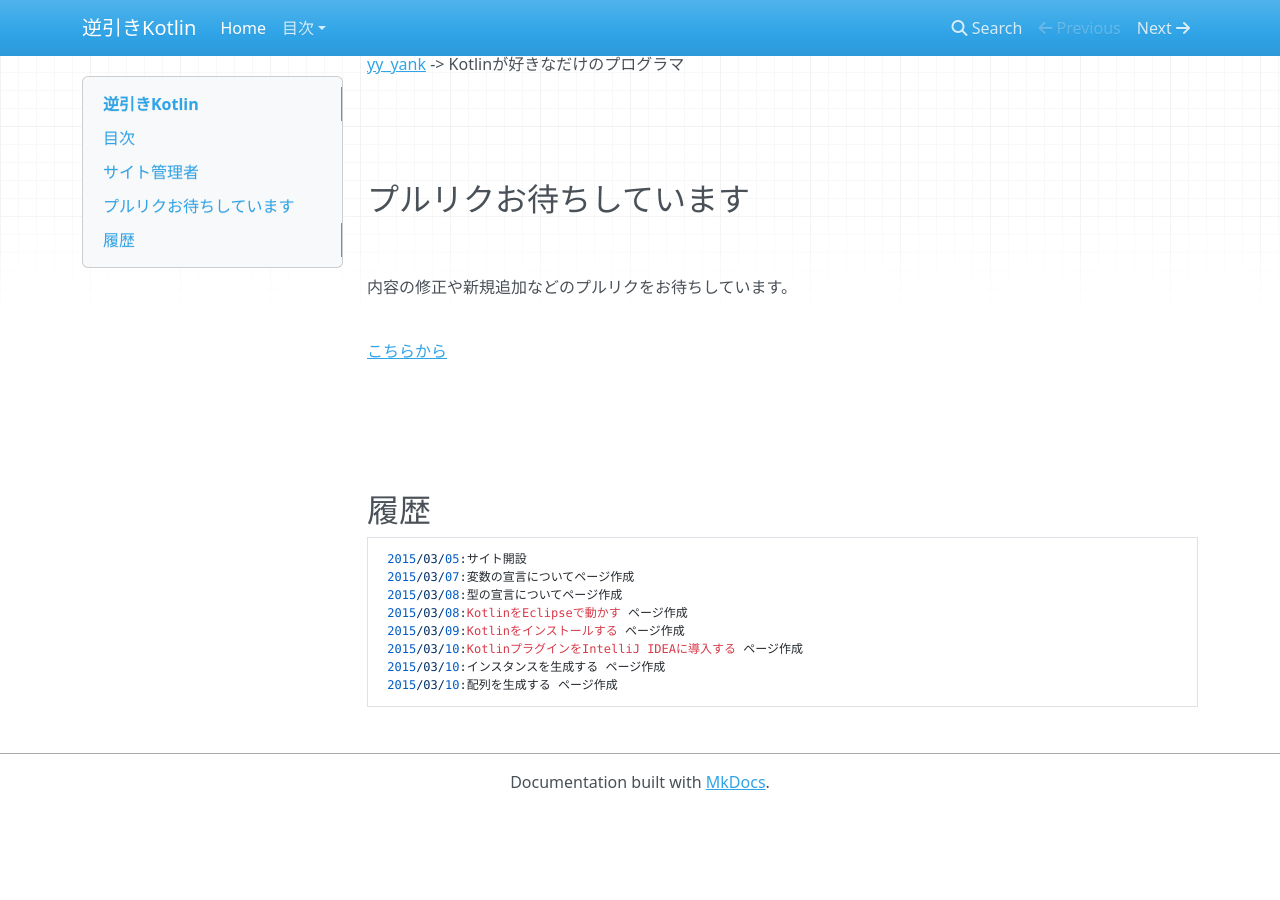
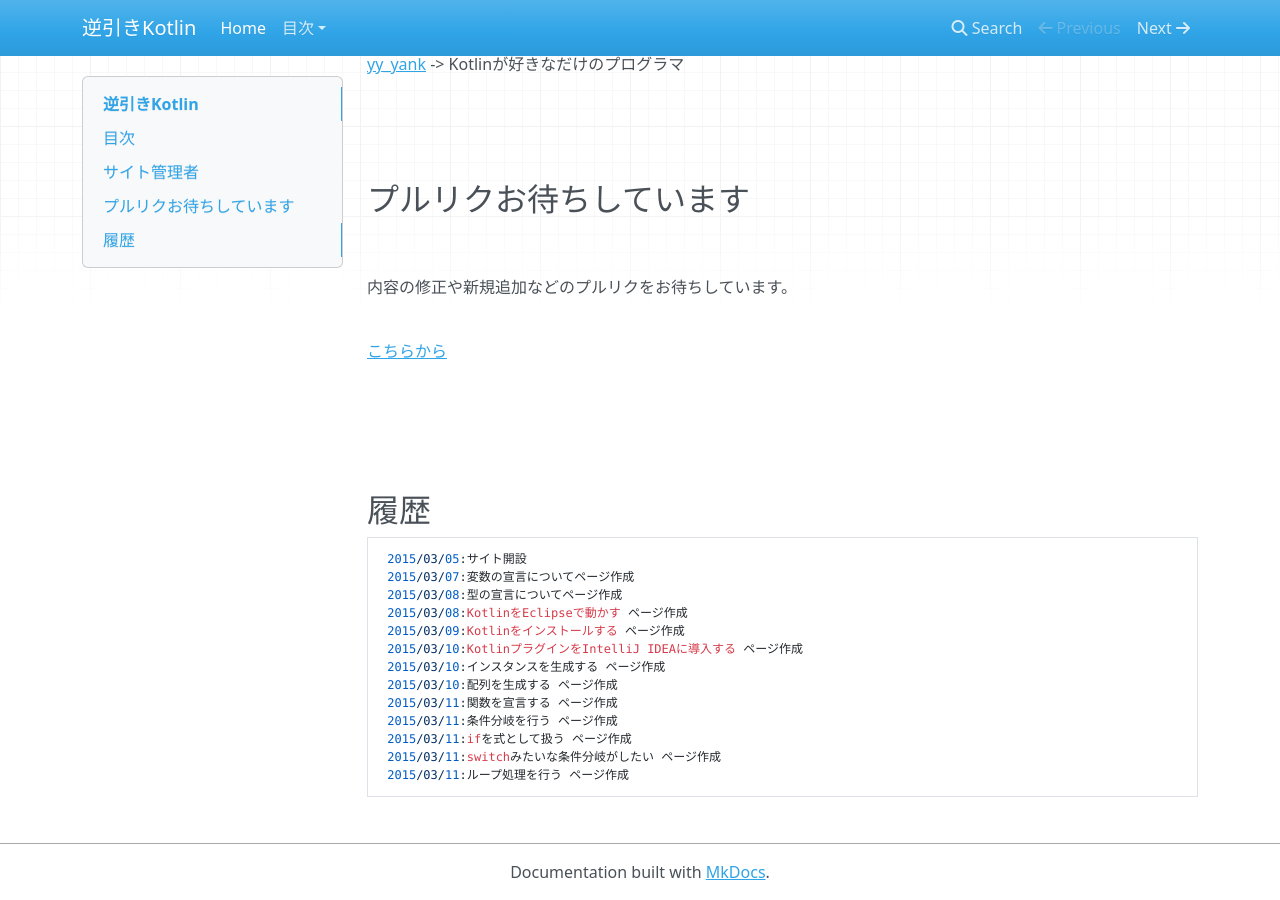
Before and after one commit to yyYank/kotlin-rev-solution, an MkDocs documentation site: the page built from docs/index.md, in a window 1280 px wide and 900 px high, scrolled down 823 px. Built offline with MkDocs 1.6.1, drawn with Linux system fonts in a browser that asks for light colours; nearby versions of some CDN libraries; old or Windows-style settings are respelled for this version of MkDocs; before the commit the page ends 1633 px from its top, so only the background shows below that.

Commit message:
履歴を追記

```diff
--- a/docs/index.md
+++ b/docs/index.md
@@ -59,3 +59,8 @@ JVM言語の[Kotlin](http://kotlinlang.org)の逆引きサイトです。
      2015/03/10:KotlinプラグインをIntelliJ IDEAに導入する ページ作成
      2015/03/10:インスタンスを生成する ページ作成
      2015/03/10:配列を生成する ページ作成
+     2015/03/11:関数を宣言する ページ作成
+     2015/03/11:条件分岐を行う ページ作成
+     2015/03/11:ifを式として扱う ページ作成
+     2015/03/11:switchみたいな条件分岐がしたい ページ作成
+     2015/03/11:ループ処理を行う ページ作成
```
